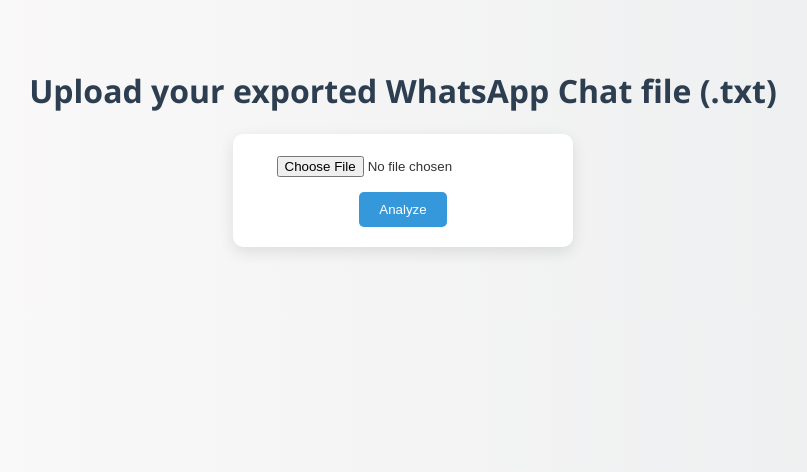
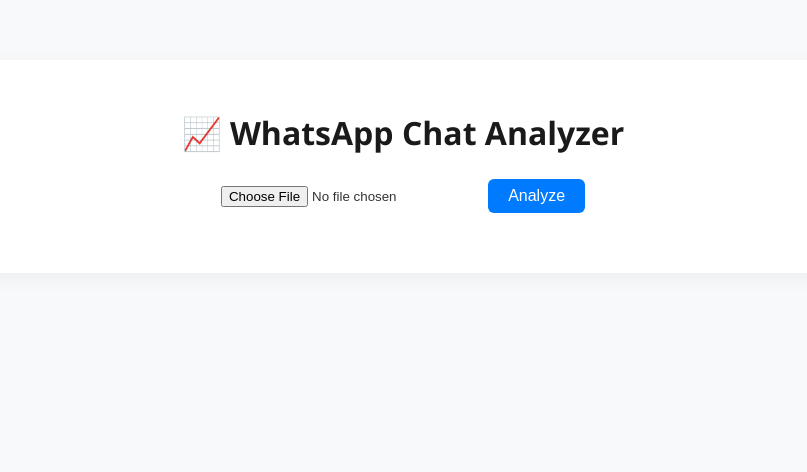
Before and after one commit to sanislearning/ITextYouText, a Flask app: page / in a window 1280 px wide. Shown: the top 472 px of the page, without its empty margins (237-1044 px from the left). Run offline with Flask 3, Linux system fonts and the light colour scheme.

Commit message:
Changed the design up a little

```diff
--- a/whatsapp_analyzer/static/styles.css
+++ b/whatsapp_analyzer/static/styles.css
@@ -1,51 +1,55 @@
 body {
+    background-color: #f8f9fa;
     font-family: 'Segoe UI', Tahoma, Geneva, Verdana, sans-serif;
-    background: linear-gradient(to right, #fdfbfb, #ebedee);
-    text-align: center;
-    padding: 40px;
+    margin: 0;
+    padding: 0;
     color: #333;
 }
 
-h1, h2 {
-    color: #2c3e50;
+.container {
+    max-width: 800px;
+    margin: 60px auto;
+    padding: 30px;
+    background-color: #ffffff;
+    box-shadow: 0 4px 20px rgba(0, 0, 0, 0.05);
+    border-radius: 12px;
+    text-align: center;
+}
+
+h1 {
+    font-size: 2em;
+    color: #1a1a1a;
+    margin-bottom: 25px;
+}
+
+h2 {
+    font-size: 1.4em;
+    color: #333;
+    margin-top: 40px;
 }
 
 form {
-    background: white;
-    padding: 20px;
-    margin: 20px auto;
-    width: 300px;
-    box-shadow: 0 5px 15px rgba(0,0,0,0.1);
-    border-radius: 10px;
+    margin-bottom: 30px;
 }
 
 input[type="file"] {
-    margin-bottom: 15px;
+    margin-right: 10px;
 }
 
 button {
-    padding: 10px 20px;
-    background-color: #3498db;
+    background-color: #007bff;
     color: white;
+    padding: 8px 20px;
     border: none;
-    border-radius: 5px;
+    border-radius: 6px;
     cursor: pointer;
-    transition: 0.3s;
+    font-size: 1em;
 }
 
 button:hover {
-    background-color: #2980b9;
+    background-color: #0056b3;
 }
 
 canvas {
     margin-top: 30px;
-    max-width: 90%;
-    height: auto;
 }
-
-#chatChart {
-    background: white;
-    padding: 20px;
-    border-radius: 10px;
-    box-shadow: 0 5px 15px rgba(0,0,0,0.1);
-}
--- a/whatsapp_analyzer/templates/index.html
+++ b/whatsapp_analyzer/templates/index.html
@@ -1,18 +1,16 @@
 <!DOCTYPE html>
 <html>
-<head>
 <head>
     <meta charset="UTF-8">
     <title>WhatsApp Chat Analyzer</title>
     <link rel="stylesheet" href="{{ url_for('static', filename='styles.css') }}">
     <script src="https://cdn.jsdelivr.net/npm/chart.js"></script>
 </head>
+<body>
+    <div class="container">
+        <h1>📈 WhatsApp Chat Analyzer</h1>
 
-</head>
-<body>
-    <h1>Upload your exported WhatsApp Chat file (.txt)</h1>
-
-    <!-- Upload form -->
+        <!-- File upload form -->
         <form method="POST" enctype="multipart/form-data">
             <input type="file" name="chatfile" accept=".txt" required>
             <button type="submit">Analyze</button>
@@ -20,8 +18,6 @@
 
         {% if chat_info %}
             <h2>Chat Statistics</h2>
-
-        <!-- Chart container -->
             <canvas id="chatChart" width="600" height="400"></canvas>
 
             <script>
@@ -34,12 +30,14 @@
                             {
                                 label: 'Messages Sent',
                                 data: {{ chat_info.messages | tojson }},
-                            backgroundColor: 'rgba(54, 162, 235, 0.7)'
+                                backgroundColor: 'rgba(34, 139, 230, 0.6)',
+                                borderRadius: 8
                             },
                             {
                                 label: 'Avg. Words per Message',
                                 data: {{ chat_info.avg_words | tojson }},
-                            backgroundColor: 'rgba(255, 99, 132, 0.7)'
+                                backgroundColor: 'rgba(240, 128, 128, 0.6)',
+                                borderRadius: 8
                             }
                         ]
                     },
@@ -48,7 +46,11 @@
                         plugins: {
                             title: {
                                 display: true,
-                            text: 'WhatsApp Chat Activity'
+                                text: 'WhatsApp Chat Activity',
+                                font: {
+                                    size: 18,
+                                    family: 'Poppins'
+                                }
                             },
                             tooltip: {
                                 mode: 'index',
@@ -64,5 +66,6 @@
                 });
             </script>
         {% endif %}
+    </div>
 </body>
 </html>
```
Lines whose indentation alone changed are shown as unchanged.
